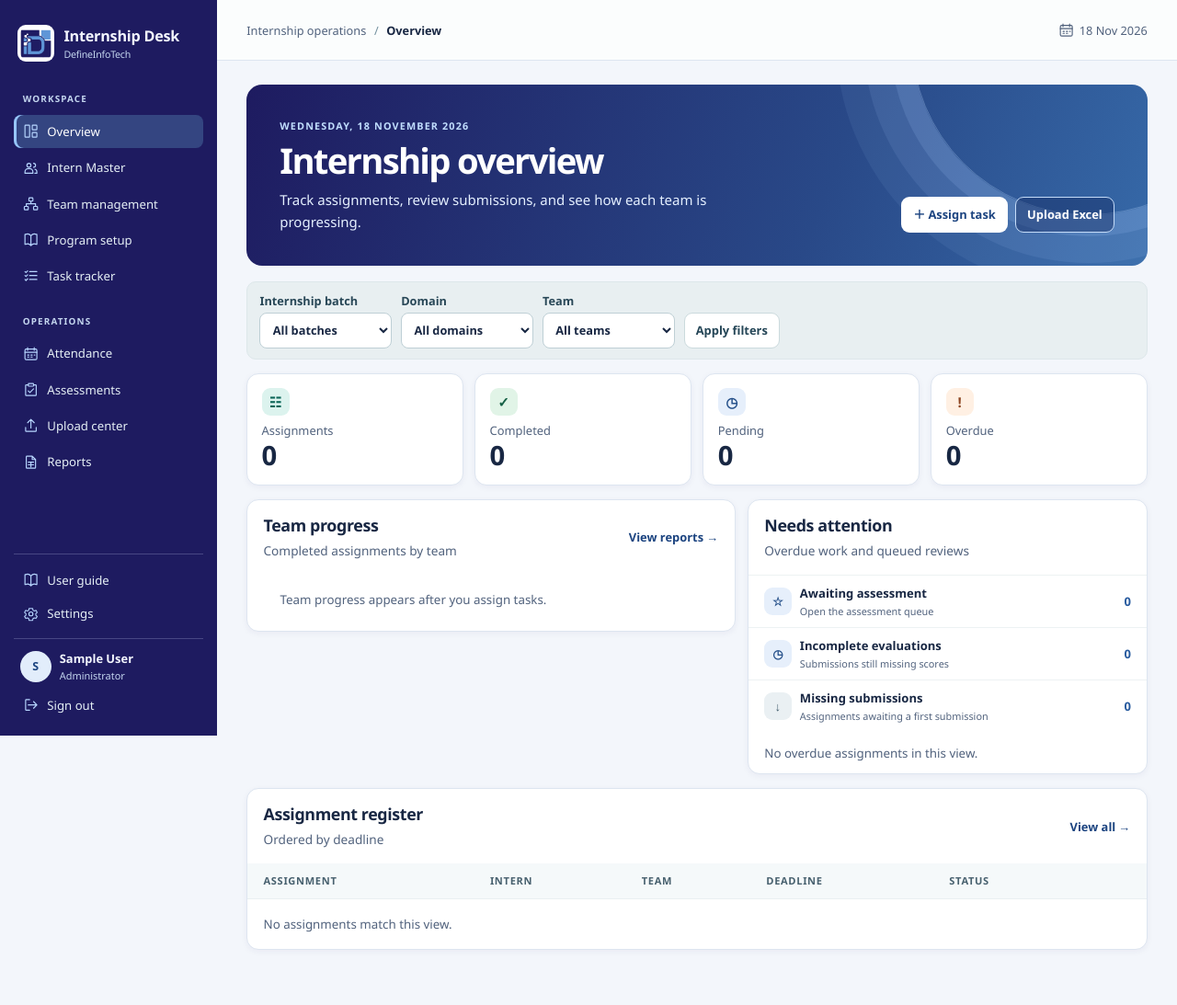
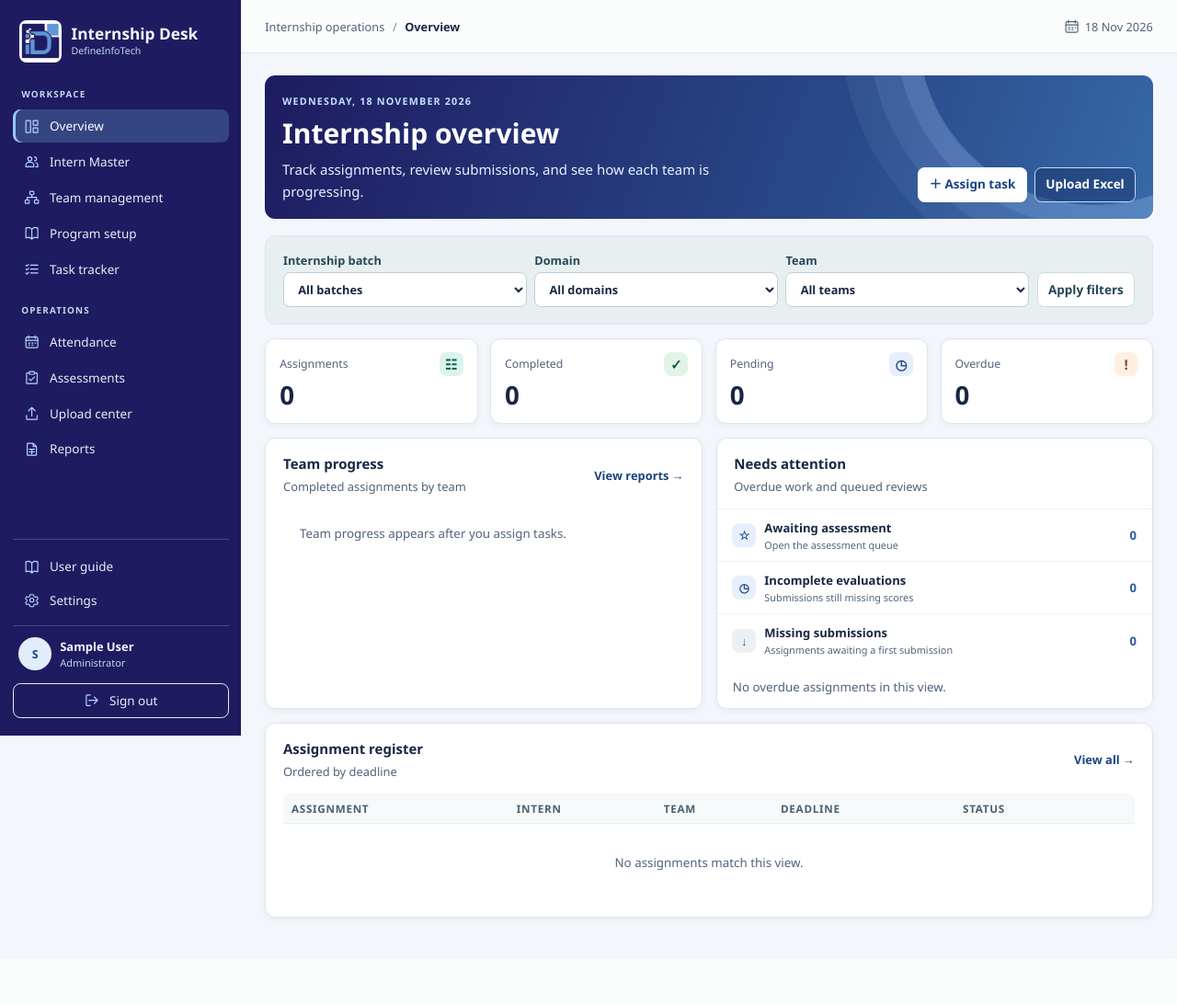
Before and after one commit to BalaBharathiS1903/Internship-Task-Tracking-and-Assessment-System, a Django app: page / in a window 1280 px wide. Shown: the whole page at 92% size. After the commit the page ends 1001 px from the top, so only its background shows below. Run offline with Django 5.2, Linux system fonts and the light colour scheme; the visitor is signed in with stand-in values (Sample User, id 1); data comes from the database, SQL or seed files in the repository; data that the repository does not hold is empty; some libraries are stand-ins or nearby versions.

Commit message:
Apply legacy layout geometry across Internship Desk

```diff
--- a/static/desk.css
+++ b/static/desk.css
@@ -10,6 +10,10 @@
   --brand-blue-dark: #1c4480;
   --brand-sky: #6094cc;
   --shadow: 0 2px 7px rgb(30 27 96 / 5%);
+  --sidebar-width: 262px;
+  --topbar-height: 58px;
+  --workspace-gutter: 1.75rem;
+  --panel-gutter: 1.25rem;
   font-family: "Segoe UI", system-ui, sans-serif;
   font-size: 15px;
 }
@@ -22,44 +26,45 @@ button, input, select, textarea { font: inherit; }
 button, select { cursor: pointer; }
 button:focus-visible, a:focus-visible, input:focus-visible, select:focus-visible, textarea:focus-visible { outline: 3px solid #e9a43d; outline-offset: 2px; }
 h1, h2, h3, p { margin: 0; }
-h1 { font-size: clamp(1.85rem, 3.4vw, 2.55rem); line-height: 1.13; letter-spacing: -.045em; }
-h2 { font-size: 1.19rem; letter-spacing: -.022em; }
+h1 { font-size: 1.3rem; line-height: 1.25; }
+h2 { font-size: 1rem; line-height: 1.35; }
 h3 { margin-top: 1.2rem; margin-bottom: .4rem; }
 p { line-height: 1.6; }
 small { color: var(--subtle); }
 progress { accent-color: var(--brand-blue); }
 
-.shell { min-height: 100vh; display: grid; grid-template-columns: 236px minmax(0, 1fr); }
-.sidebar { position: sticky; top: 0; height: 100vh; min-height: 0; display: flex; flex-direction: column; gap: 1.5rem; overflow-y: auto; color: #f3f6ff; background: var(--brand-navy); padding: 1.55rem 1rem 1rem; }
-.brand { display: flex; gap: .7rem; align-items: center; font-weight: 750; font-size: 1.08rem; line-height: 1.25; color: inherit; letter-spacing: -.015em; }
-.brand { padding: .28rem .27rem; }
+.shell { min-height: 100vh; display: grid; grid-template-columns: var(--sidebar-width) minmax(0, 1fr); }
+.sidebar { position: sticky; top: 0; height: 100vh; min-height: 0; display: flex; flex-direction: column; gap: .85rem; overflow-y: auto; color: #f3f6ff; background: var(--brand-navy); padding: 1.25rem .9rem; }
+.brand { display: flex; gap: .7rem; align-items: center; font-weight: 700; font-size: 1.15rem; line-height: 1.1; color: inherit; padding: .2rem .5rem .55rem; }
 .brand small { display: block; font-size: .71rem; margin-top: .23rem; color: #c4d6ef; font-weight: 500; }
-.brand-mark { display: block; flex: 0 0 40px; width: 40px; height: 40px; padding: 3px; object-fit: contain; border-radius: 9px; background: var(--white); }
-.nav-group { display: grid; gap: .18rem; margin-bottom: 1.15rem; }
+.brand-mark { display: block; flex: 0 0 46px; width: 46px; height: 46px; padding: 2px; object-fit: contain; border-radius: 8px; background: var(--white); }
+.nav-group { display: grid; gap: .15rem; margin-bottom: .85rem; }
+.nav-group:last-child { margin-bottom: 0; }
 .nav-group p { text-transform: uppercase; letter-spacing: .115em; font-size: .66rem; color: #c4d6ef; padding: .4rem .65rem; font-weight: 700; }
-.nav-group a, .sidebar-end a, .sidebar-end button { display: flex; align-items: center; gap: .62rem; color: #e5eff5; padding: .62rem .65rem; font-size: .88rem; border-radius: 8px; white-space: nowrap; }
+.nav-group a, .sidebar-end a, .sidebar-end button { display: flex; align-items: center; gap: .75rem; color: #e5eff5; padding: .62rem .8rem; font-size: .9rem; border-radius: .55rem; white-space: nowrap; }
 .icon { width: 1.15rem; height: 1.15rem; flex: 0 0 auto; fill: none; stroke: currentColor; stroke-width: 1.6; stroke-linecap: round; stroke-linejoin: round; }
 .sidebar .icon { color: #b7d6ff; }
 .sidebar nav a:hover, .sidebar-end a:hover, .sidebar-end button:hover { background: #303377; text-decoration: none; }
 .sidebar nav a[aria-current] { color: #fff; background: #344581; box-shadow: inset 3px 0 #97c6ff; }
-.sidebar-end { margin-top: auto; border-top: 1px solid #484784; padding-top: .65rem; }
-.sidebar-end button { width: 100%; border: 0; background: transparent; text-align: left; }
+.sidebar-end { margin-top: auto; border-top: 1px solid #484784; padding-top: .75rem; }
+.sidebar-end button { width: 100%; justify-content: center; border: 1px solid; background: transparent; margin-top: .45rem; }
 .sidebar-end a[aria-current] { background: #344581; color: #fff; }
 .sidebar-end .sidebar-account { border-top: 1px solid #484784; margin-top: .6rem; padding: .8rem .45rem .45rem; }
 .sidebar-account strong { display: block; overflow-wrap: anywhere; font-size: .86rem; }
 .sidebar-account small { color: #c4d6ef; }
 .topbar-date { display: inline-flex; align-items: center; gap: .35rem; white-space: nowrap; }
 .workspace { min-width: 0; }
-.topbar { height: 66px; padding: 0 clamp(1rem, 3vw, 2.15rem); border-bottom: 1px solid var(--line); display: flex; align-items: center; justify-content: space-between; gap: 1rem; background: #fbfdfd; color: var(--subtle); font-size: .85rem; }
+.topbar { position: sticky; top: 0; z-index: 10; min-height: var(--topbar-height); padding: .65rem var(--workspace-gutter); border-bottom: 1px solid var(--line); display: flex; align-items: center; justify-content: space-between; gap: 1rem; background: #fbfdfd; color: var(--subtle); font-size: .85rem; }
 .topbar > span > span { color: #72909e; margin-inline: .35rem; }
 .topbar strong { color: var(--ink); }
 .account { display: flex; align-items: center; gap: .6rem; min-width: 0; }
 .account small { display: block; font-size: .73rem; margin-top: .08rem; }
-.avatar { display: inline-grid; flex: 0 0 34px; height: 34px; width: 34px; place-items: center; border-radius: 50%; background: #e2edfb; color: var(--brand-blue-dark); font-size: .83rem; font-weight: 800; }
-.main { padding: 1.75rem clamp(1rem, 3vw, 2.15rem) 3rem; max-width: 1600px; margin: 0 auto; }
+.avatar { display: inline-grid; flex: 0 0 36px; height: 36px; width: 36px; place-items: center; border-radius: 50%; background: #e2edfb; color: var(--brand-blue-dark); font-size: .83rem; font-weight: 800; }
+.main { padding: 1.6rem var(--workspace-gutter) 2rem; }
 .public { width: min(100% - 2rem, 930px); min-height: 100vh; display: flex; flex-direction: column; justify-content: center; margin: 0 auto; padding-block: 2rem; }
 
-.hero { display: flex; position: relative; overflow: hidden; align-items: end; justify-content: space-between; gap: 1.25rem; padding: clamp(1.35rem, 3.2vw, 2.4rem); min-height: 180px; border-radius: 17px; background: linear-gradient(110deg, var(--brand-navy), #294988 64%, #3669a8); color: #fff; margin-bottom: 1.15rem; }
+.hero { display: flex; position: relative; overflow: hidden; align-items: end; justify-content: space-between; gap: 1.25rem; padding: 1.25rem var(--panel-gutter); border-radius: .75rem; background: linear-gradient(110deg, var(--brand-navy), #294988 64%, #3669a8); color: #fff; margin-bottom: 1.15rem; }
+.hero h1 { font-size: clamp(1.55rem, 2.4vw, 2rem); }
 .hero::after { content: ""; pointer-events: none; width: 390px; aspect-ratio: 1; border: 1px solid #c0ddff49; border-radius: 51% 49%; box-shadow: 0 0 0 23px #a9ceff24, 0 0 0 52px #a9ceff19, 0 0 0 82px #a9ceff12; position: absolute; right: -135px; top: -250px; }
 .hero > * { z-index: 1; }
 .hero p:not(.eyebrow) { color: #e5f0ff; max-width: 35rem; margin-top: .55rem; }
@@ -67,7 +72,7 @@ progress { accent-color: var(--brand-blue); }
 .hero .eyebrow { color: #c2dfff; }
 .actions { display: flex; align-items: center; gap: .55rem; flex-wrap: wrap; }
 .actions form { margin: 0; }
-.button { display: inline-flex; align-items: center; justify-content: center; gap: .35rem; width: fit-content; min-height: 39px; border: 1px solid transparent; border-radius: 9px; padding: .55rem .8rem; font-size: .86rem; font-weight: 680; line-height: 1.25; white-space: nowrap; }
+.button { display: inline-flex; align-items: center; justify-content: center; gap: .35rem; width: fit-content; min-height: 38px; border: 1px solid transparent; border-radius: .5rem; padding: .375rem .75rem; font-size: .9rem; font-weight: 600; line-height: 1.5; white-space: nowrap; }
 .button:hover { text-decoration: none; }
 .button.primary { background: var(--brand-blue); color: #fff; }
 .button.primary:hover { background: var(--brand-blue-dark); }
@@ -77,36 +82,38 @@ progress { accent-color: var(--brand-blue); }
 .button.ghost { border-color: #c5dcf9; color: #fff; background: #162c6370; }
 .button.white:hover { background: #edf5ff; }
 .button.ghost:hover { background: #253e79; }
-.button.small { min-height: 33px; padding: .35rem .62rem; font-size: .81rem; }
+.button.small { min-height: 31px; border-radius: .25rem; padding: .25rem .5rem; font-size: .84rem; }
 .text-link { font-weight: 675; font-size: .86rem; }
 .back { display: inline-block; margin-bottom: .9rem; }
 .page-heading { display: flex; align-items: end; justify-content: space-between; flex-wrap: wrap; gap: 1rem; margin-bottom: 1.25rem; }
-.page-heading > div > p, .panel-heading p { color: var(--subtle); font-size: .91rem; margin-top: .35rem; }
-.filters { display: flex; align-items: end; flex-wrap: wrap; gap: .65rem; padding: .72rem .88rem; margin-bottom: 1.05rem; background: #e8eff1; border: 1px solid #dde7ea; border-radius: 10px; }
-.filters label { min-width: min(100%, 144px); }
+.page-heading > div > p, .panel-heading p { color: var(--subtle); font-size: .86rem; margin-top: .3rem; }
+.filters { display: flex; align-items: end; flex-wrap: wrap; gap: .55rem; padding: 1.15rem var(--panel-gutter); margin-bottom: 1rem; background: #e8eff1; border: 1px solid #dde7ea; border-radius: .75rem; }
+.filters label { flex: 1 1 144px; min-width: min(100%, 144px); }
 .filters > .text-link { align-self: center; margin-left: .35rem; }
 .filters input, .filters select { background: #fff; }
-.stat-grid { display: grid; grid-template-columns: repeat(4, minmax(0, 1fr)); gap: .85rem; margin-bottom: 1rem; }
-.stat, .panel { border: 1px solid var(--line); border-radius: 13px; background: var(--white); box-shadow: var(--shadow); min-width: 0; }
-.stat { padding: .95rem 1.02rem; }
-.stat p { font-size: .86rem; color: var(--subtle); margin-top: .45rem; }
-.stat > strong { font-size: 1.95rem; line-height: 1.15; letter-spacing: -.06em; font-variant-numeric: tabular-nums; }
-.chip { display: inline-grid; width: 30px; height: 30px; border-radius: 9px; place-items: center; font-weight: 800; }
-.badge { display: inline-block; padding: .24rem .53rem; border-radius: 50px; font-size: .75rem; font-weight: 700; white-space: nowrap; }
+.stat-grid { display: grid; grid-template-columns: repeat(4, minmax(0, 1fr)); gap: .9rem; margin-bottom: 1rem; }
+.stat, .panel { border: 1px solid var(--line); border-radius: .75rem; background: var(--white); box-shadow: var(--shadow); min-width: 0; }
+.stat { display: grid; grid-template-columns: minmax(0, 1fr) auto; align-items: center; gap: .35rem .5rem; padding: .95rem 1rem; }
+.stat p { grid-column: 1; grid-row: 1; font-size: .82rem; color: var(--subtle); }
+.stat .chip { grid-column: 2; grid-row: 1; }
+.stat > strong { grid-column: 1 / -1; font-size: 1.85rem; line-height: 1.15; font-variant-numeric: tabular-nums; }
+.chip { display: inline-grid; width: 26px; height: 26px; border-radius: 8px; place-items: center; font-weight: 800; }
+.badge { display: inline-block; padding: .2rem .6rem; border-radius: 2rem; font-size: .76rem; font-weight: 600; white-space: nowrap; }
 .teal { color: #0a6658; background: #dcf3ee; }
 .green { color: #156045; background: #e1f4e7; }
 .blue { color: #244f89; background: #e6effb; }
 .orange { color: #8e4622; background: #fff0e3; }
 .muted { color: #455f70; background: #eaf0f3; }
 .panel { margin-bottom: 1rem; }
-.panel-heading { display: flex; align-items: center; justify-content: space-between; gap: .6rem; padding: 1rem 1.15rem; }
+.panel-heading { display: flex; align-items: center; justify-content: space-between; flex-wrap: wrap; gap: .5rem; padding: 1.15rem var(--panel-gutter) .9rem; }
 .panel-heading .text-link { flex-shrink: 0; }
-.padded { padding: clamp(1rem, 2.5vw, 1.4rem); }
+.padded { padding: 1.15rem var(--panel-gutter); }
 .padded > p, .padded > .stack, .padded > .actions { margin-top: .75rem; }
-.dashboard-grid, .detail-grid, .card-grid { display: grid; grid-template-columns: minmax(0, 1.1fr) minmax(0, .9fr); gap: .9rem; }
-.card-grid, .detail-grid { grid-template-columns: repeat(2, minmax(0, 1fr)); }
-.card-grid .panel, .detail-grid .panel, .dashboard-grid .panel { align-self: start; }
-.progress-list { padding: 0 1.15rem .5rem; }
+.dashboard-grid, .detail-grid, .card-grid { display: grid; grid-template-columns: repeat(2, minmax(0, 1fr)); gap: 1rem; margin-bottom: 1rem; }
+.card-grid > .panel, .detail-grid > .panel, .dashboard-grid > .panel { margin-bottom: 0; }
+.card-grid > .panel { display: flex; flex-direction: column; }
+.card-grid > .panel > .actions { margin-top: auto; padding-top: .75rem; }
+.progress-list { padding: 0 var(--panel-gutter) .65rem; }
 .progress-item { display: grid; grid-template-columns: minmax(0, 1fr) auto; align-items: center; gap: .4rem; padding: .52rem 0 .69rem; font-size: .89rem; }
 .progress-item small, .list small, .attention small, .timeline small { display: block; margin-top: .18rem; }
 .progress-item > span { font-weight: 750; color: var(--brand-blue-dark); }
@@ -117,29 +124,33 @@ progress { accent-color: var(--brand-blue); }
 .attention a > :last-child { margin-left: auto; color: var(--brand-blue); }
 .attention a:hover { background: #f5faf9; text-decoration: none; }
 .attention .empty { padding: .9rem 1.15rem; }
-.table-wrap { overflow-x: auto; }
-.pagination { display: flex; justify-content: space-between; align-items: center; flex-wrap: wrap; gap: .7rem; padding: .8rem 1.15rem; border-top: 1px solid var(--line); color: var(--subtle); font-size: .84rem; }
-.filter-panel { display: grid; gap: .85rem; padding: 1rem 1.2rem; }
-.filter-row { display: grid; align-items: end; gap: .65rem; }
+.table-wrap { position: relative; overflow-x: auto; border-radius: .5rem; }
+.panel > .table-wrap { margin-inline: var(--panel-gutter); }
+.panel > .table-wrap:first-child { margin-top: 1.15rem; }
+.panel > .table-wrap:last-child { margin-bottom: 1.15rem; }
+.pagination { display: flex; justify-content: space-between; align-items: center; flex-wrap: wrap; gap: .7rem; padding: .8rem var(--panel-gutter); border-top: 1px solid var(--line); color: var(--subtle); font-size: .84rem; }
+.filter-panel { display: grid; gap: .75rem; padding: 1.15rem var(--panel-gutter); }
+.filter-row { display: grid; align-items: end; gap: .55rem; }
 .roster-filters { grid-template-columns: minmax(0, 1.4fr) repeat(2, minmax(0, 1fr)) minmax(9rem, .66fr); }
 .task-filters-top { grid-template-columns: minmax(0, 1.4fr) repeat(4, minmax(0, 1fr)); }
 .task-filters-bottom { grid-template-columns: repeat(4, minmax(0, 1fr)) minmax(9rem, .9fr); }
 .filter-row label { min-width: 0; font-size: .79rem; }
 .filter-actions { display: flex; gap: .45rem; align-items: end; }
 .filter-actions .primary { flex: 1; }
-.icon-button { min-width: 39px; padding-inline: .45rem; }
-.icon-button.small { min-width: 33px; }
+.icon-button { min-width: 38px; padding-inline: .45rem; }
+.icon-button.small { min-width: 31px; }
 .table-actions { flex-wrap: nowrap; }
 .completion-cell { display: flex; align-items: center; gap: .6rem; min-width: 8rem; }
 .completion-cell progress { flex: 1; width: 5rem; height: .5rem; }
 .completion-cell strong { min-width: 3ch; }
-.report-grid { display: grid; grid-template-columns: repeat(4, minmax(0, 1fr)); gap: .85rem; margin-bottom: 1.15rem; }
-.report-card { display: flex; flex-direction: column; align-items: start; gap: .58rem; padding: 1.1rem 1.15rem; margin: 0; }
+.report-grid { display: grid; grid-template-columns: repeat(4, minmax(0, 1fr)); gap: 1rem; margin-bottom: 1.15rem; }
+.report-card { display: flex; flex-direction: column; align-items: start; gap: .58rem; padding: 1.15rem var(--panel-gutter); margin: 0; }
 .report-card h2 { display: flex; align-items: center; gap: .5rem; font-size: 1rem; }
 .report-card h2 .icon { color: var(--brand-blue-dark); }
 .report-card p { margin-bottom: .45rem; color: var(--subtle); font-size: .84rem; }
 .report-card a { margin-top: auto; }
-.settings-grid { display: grid; grid-template-columns: minmax(0, .8fr) minmax(0, 1.2fr); gap: 1rem; align-items: start; }
+.settings-grid { display: grid; grid-template-columns: minmax(0, 5fr) minmax(0, 7fr); gap: 1rem; }
+.settings-grid:has(> :only-child) { grid-template-columns: minmax(0, 745px); }
 .account-details { display: grid; grid-template-columns: repeat(2, minmax(0, 1fr)); gap: .85rem; margin: 1rem 0; }
 .account-details dt { margin-bottom: .25rem; font-size: .78rem; color: var(--subtle); }
 .account-details dd { margin: 0; overflow-wrap: anywhere; }
@@ -162,21 +169,20 @@ progress { accent-color: var(--brand-blue); }
 @media (max-width: 420px) {
   .report-grid { grid-template-columns: 1fr; }
 }
-table { width: 100%; border-collapse: collapse; text-align: left; font-size: .87rem; }
-th { background: #f5f9fa; color: #48616f; font-size: .74rem; text-transform: uppercase; letter-spacing: .06em; white-space: nowrap; }
-td, th { padding: .75rem .88rem; border-bottom: 1px solid #e9eff1; vertical-align: middle; }
-td:first-child, th:first-child { padding-left: 1.15rem; }
-td:last-child, th:last-child { padding-right: 1.15rem; }
+table { width: 100%; border-collapse: collapse; text-align: left; font-size: .9rem; }
+th { background: #f5f9fa; color: #48616f; font-size: .78rem; font-weight: 600; text-transform: uppercase; letter-spacing: .06em; white-space: nowrap; }
+td, th { padding: .55rem .6rem; border-bottom: 1px solid #e9eff1; vertical-align: middle; }
 tr:last-child td { border-bottom: 0; }
 td > small { display: block; font-size: .75rem; margin-top: .17rem; }
 .row-title { font-weight: 700; color: #173845; }
 .empty { padding: 1.2rem; font-size: .89rem; color: var(--subtle); }
+td.empty { text-align: center; padding: 2.2rem 1rem; }
 .tabs { display: flex; flex-wrap: wrap; gap: .4rem; margin-bottom: .9rem; }
 .tabs a { color: #335362; padding: .49rem .74rem; border-radius: 8px; font-size: .88rem; font-weight: 650; }
 .tabs a[aria-current] { background: #dcece9; color: #16574e; }
 .form-width { width: min(100%, 745px); }
 .public .form-width { margin-inline: auto; }
-.stack { display: grid; gap: .95rem; }
+.stack { display: grid; gap: 1rem; }
 .stack p { display: grid; gap: .3rem; }
 .form-width-grid { max-width: 900px; width: 100%; }
 .record-form { display: grid; grid-template-columns: repeat(2, minmax(0, 1fr)); gap: 1rem 1.2rem; }
@@ -187,8 +193,8 @@ td > small { display: block; font-size: .75rem; margin-top: .17rem; }
 .check-control input { flex: 0 0 auto; margin-top: .2rem; }
 .check-control small { margin-top: .2rem; }
 @media (max-width: 580px) { .record-form { grid-template-columns: minmax(0, 1fr); } }
-label { display: grid; gap: .26rem; font-size: .85rem; font-weight: 650; color: #284757; }
-input:not([type=checkbox]), textarea, select { display: block; width: 100%; min-height: 39px; padding: .52rem .62rem; border: 1px solid #becfd5; border-radius: 8px; background: #fff; color: var(--ink); }
+label { display: grid; gap: .3rem; font-size: .85rem; font-weight: 600; color: #284757; }
+input:not([type=checkbox], [type=hidden]), textarea, select { display: block; width: 100%; min-height: 38px; padding: .375rem .75rem; border: 1px solid #becfd5; border-radius: .5rem; background: #fff; color: var(--ink); line-height: 1.5; }
 input[type=checkbox] { width: 1.05rem; height: 1.05rem; accent-color: var(--brand-blue); }
 textarea { resize: vertical; }
 input[readonly], input:disabled, select:disabled { background: #edf3f5; color: #48616f; }
@@ -237,41 +243,48 @@ input[readonly], input:disabled, select:disabled { background: #edf3f5; color: #
 .password-toggle[hidden], .password-toggle[aria-pressed="false"] .password-hidden-icon,
 .password-toggle[aria-pressed="true"] .password-visible-icon { display: none; }
 
-@media (max-width: 1050px) {
-  .shell { grid-template-columns: 198px minmax(0, 1fr); }
-  .hero { align-items: start; flex-direction: column; }
+@media (min-width: 992px) {
+  :root { scroll-padding-top: calc(var(--topbar-height) + 1rem); }
 }
-@media (max-width: 795px) {
+@media (max-width: 991px) {
   .shell { display: block; }
   .sidebar { position: static; height: auto; gap: .5rem; padding: .7rem .85rem; }
   .sidebar nav { display: flex; gap: .35rem; overflow-x: auto; }
   .nav-group { display: flex; margin: 0; gap: .15rem; }
   .nav-group p { display: none; }
   .nav-group a { padding: .44rem .55rem; }
-  .sidebar-end { display: flex; justify-content: space-between; padding-top: .2rem; }
+  .sidebar-end { display: flex; gap: .35rem; flex-wrap: wrap; justify-content: space-between; padding-top: .35rem; }
+  .sidebar-end .sidebar-account { order: -1; flex-basis: 100%; border-top: 0; margin-top: 0; padding-block: .35rem; }
   .sidebar-end a, .sidebar-end button { padding: .35rem; }
-  .topbar { height: auto; min-height: 51px; padding-block: .45rem; }
+  .sidebar-end button { margin-top: 0; }
+  .topbar { position: static; min-height: 51px; padding-block: .45rem; }
   .main { padding-top: 1rem; }
+}
+@media (max-width: 860px) {
   .login-layout { grid-template-columns: minmax(0, 1fr); }
   .login-art { padding: 2rem 1.5rem; }
+  .login-art h1 { font-size: 1.6rem; }
   .login-brand { width: min(100%, 220px); margin-bottom: 1.4rem; }
-  .login-panel { padding-block: 2.4rem; }
 }
-@media (max-width: 560px) {
+@media (max-width: 575px) {
+  :root { --workspace-gutter: 1rem; --panel-gutter: 1rem; }
   .stat-grid { grid-template-columns: repeat(2, minmax(0, 1fr)); }
   .dashboard-grid, .detail-grid, .card-grid { grid-template-columns: minmax(0, 1fr); }
-  .login-features { display: none; }
-  .topbar > span { display: none; }
-  .topbar { justify-content: flex-end; }
+  .hero { flex-direction: column; align-items: start; }
+  .login-panel { padding: 1.5rem; }
+  .login-form { padding: 0; }
+  .topbar > span:first-child { overflow-wrap: anywhere; }
   .page-heading { align-items: start; }
   .panel-heading { align-items: start; }
 }
 @media print {
   :root, body { background: #fff; }
-  .sidebar, .topbar, .filters, .print-hidden, .alerts { display: none; }
+  .sidebar, .topbar, .filters, .filter-panel, .print-hidden, .alerts { display: none; }
   .shell { display: block; }
   .main { padding: 0; }
-  .panel, .stat { box-shadow: none; }
+  .panel, .stat { box-shadow: none; break-inside: avoid-page; }
+  .panel:has(.table-wrap) { break-inside: auto; }
   .table-wrap { overflow: visible; }
+  .panel > .table-wrap { margin-inline: 0; }
   tr { break-inside: avoid; }
 }
```
Also changed, not shown: other parts of static/desk.css (+14 -18 lines).
